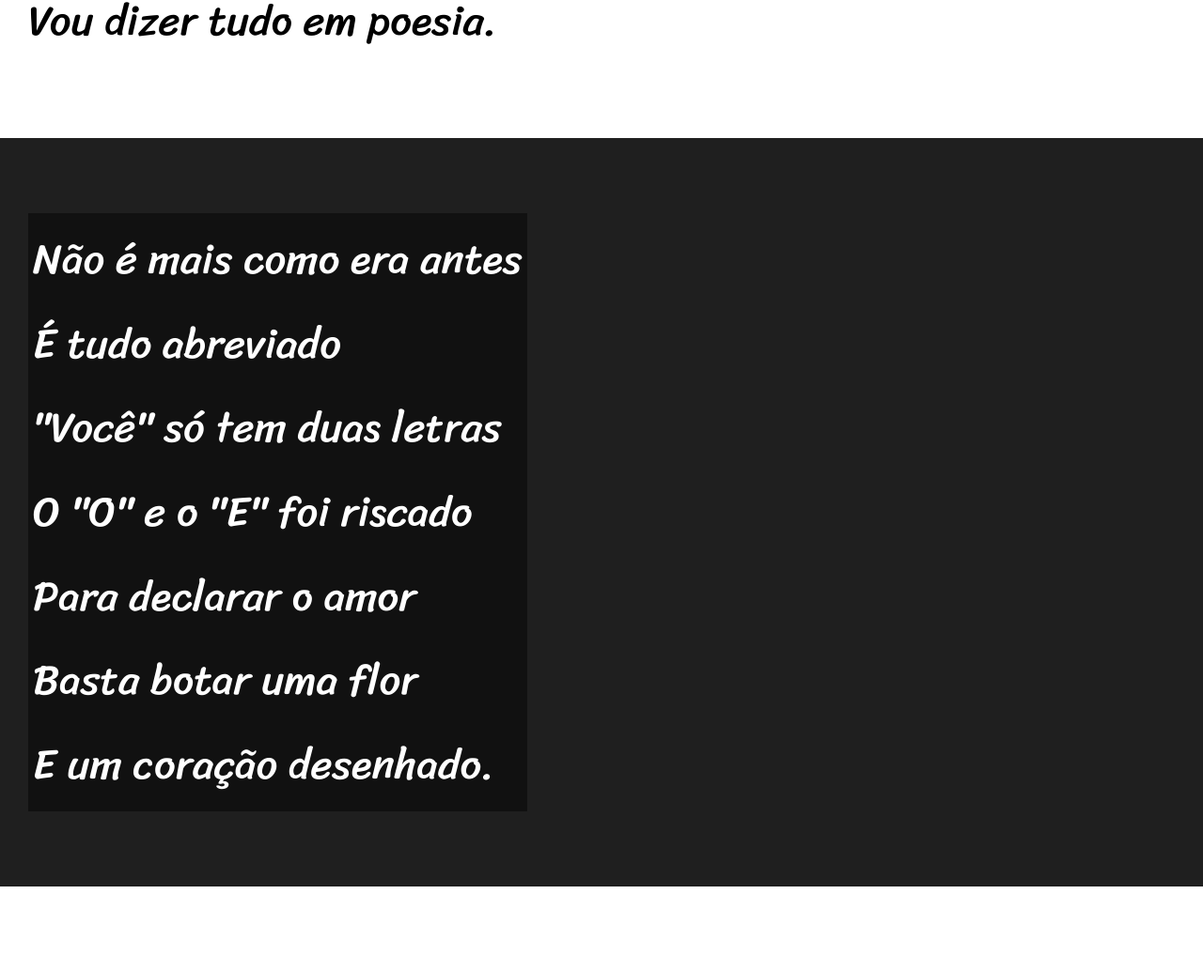
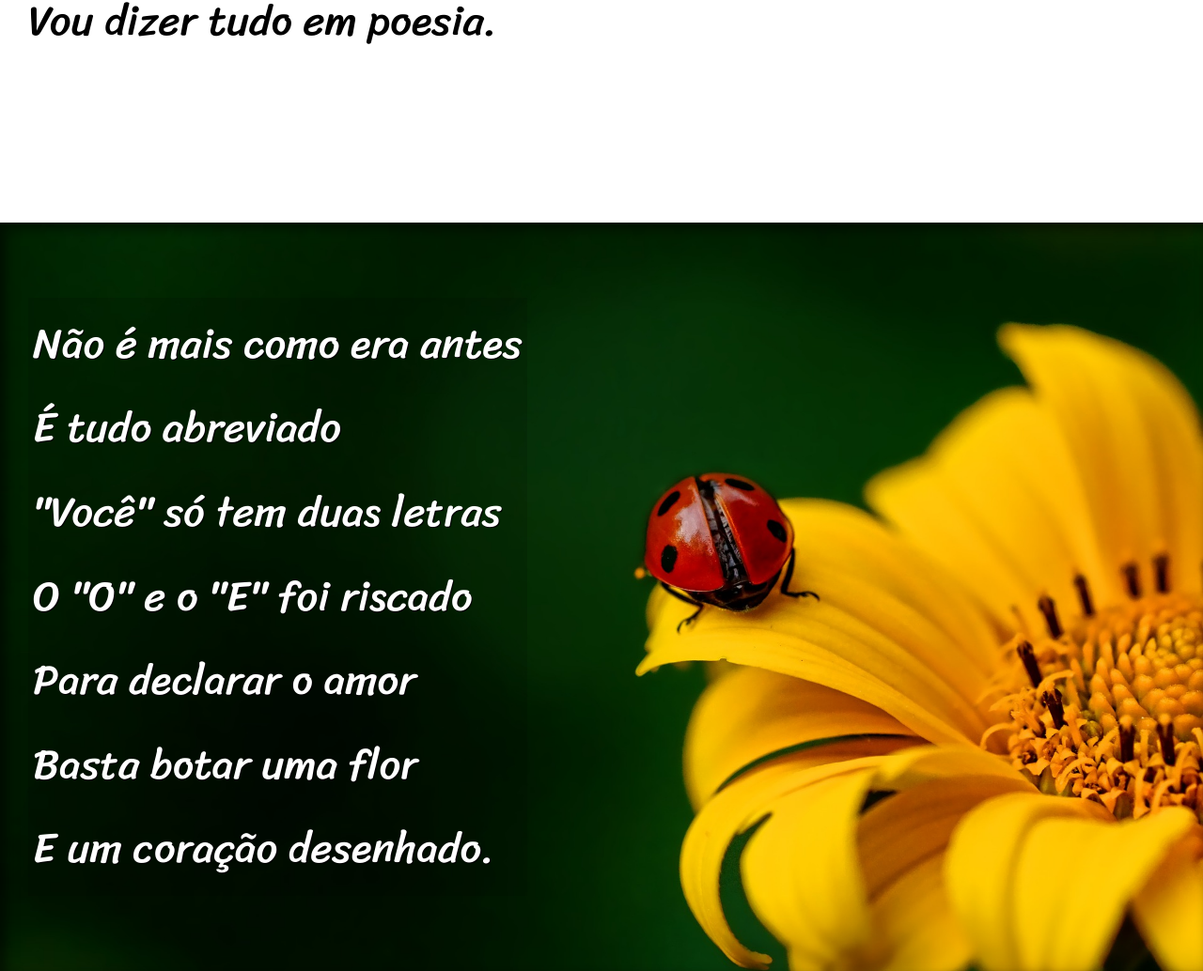
Before and after one commit to YuriGiovaniDev/html-css, a plain HTML site: page desafios/Projeto Coordel Moderno/index..html in a window 1280 px wide. Shown: the part 900-1934 px from the top of the page at 94% size. Drawn offline with Linux system fonts and the light colour scheme.

Commit message:
finalizado

```diff
--- a/desafios/Projeto Coordel Moderno/index..html
+++ b/desafios/Projeto Coordel Moderno/index..html
@@ -25,7 +25,7 @@
         </section>
 
 
-        <section class="imagem">
+        <section class="imagem" id="img1">
             <p>
                 Não é mais como era antes <br>
                 É tudo abreviado <br>
@@ -62,7 +62,7 @@
 
 
 
-        <section class="imagem">
+        <section class="imagem" id="img2">
             <p>
                 Tenho saudade das cartas <br>
                 Escritas com a própria mão <br>
--- a/desafios/Projeto Coordel Moderno/style.css
+++ b/desafios/Projeto Coordel Moderno/style.css
@@ -52,6 +52,9 @@ section{
     font-family: var(--fonte3);
     font-size: 3.5vw;
 }
+section > p{
+    padding-bottom: 2em;
+}
 
 .normal{
     background-color: white;
@@ -60,12 +63,26 @@ section{
 .imagem{
     background-color: rgb(31, 31, 31);
     color: white;
+    box-shadow: inset 6px 6px 13px 0px rgba(0, 0, 0, 0.582);
+    background-size: cover;
+    background-attachment: fixed;
 
 }
 .imagem > p{
-    background-color: rgba(0, 0, 0, 0.466);
+    background-color: rgba(0, 0, 0, 0.13);
     display: inline-block;
     padding: 5px;
+    text-shadow: 1px 1px 0px black;
+
+}
+#img1{
+  background-image: url('imagens/background001.jpg');
+  background-position: right center;
+
+}
+#img2{
+background-image: url('imagens/background002.jpg');
+
 }
 
 footer{
```
